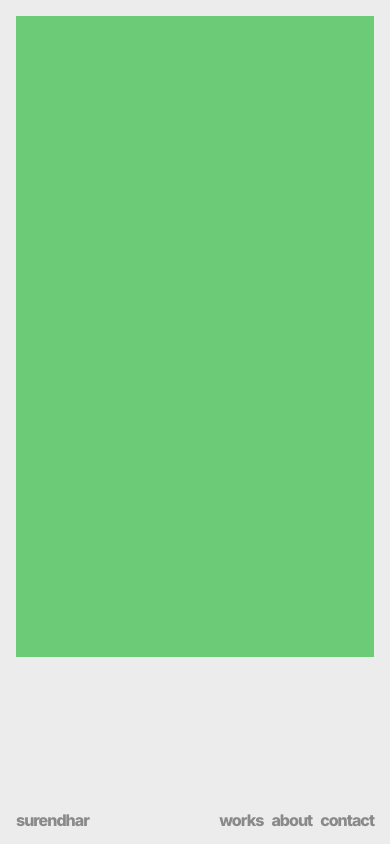
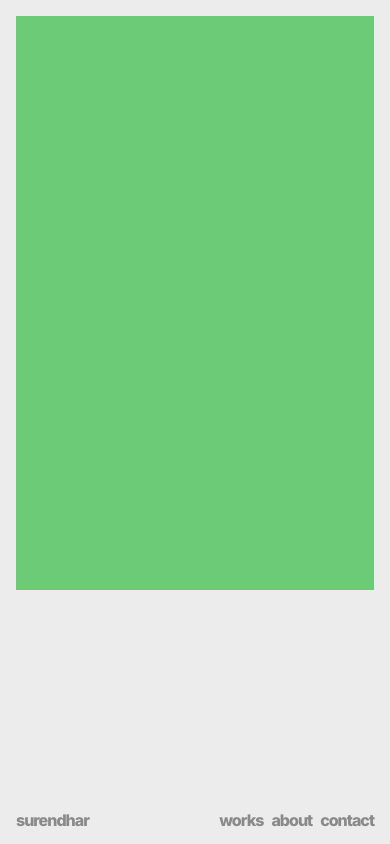
Before and after one commit to SurendharGN/portfolio, a website built with Vite: page index.html in a window 390 px wide. Built offline with nearby package versions, Linux system fonts and the light colour scheme.

Commit message:
reduce mobile rectangle height to 68vh

```diff
--- a/src/style.css
+++ b/src/style.css
@@ -166,7 +166,7 @@ html, body {
   }
 
   .center-rect {
-    height: 76vh;
+    height: 68vh;
   }
 
   .works-row,
```
